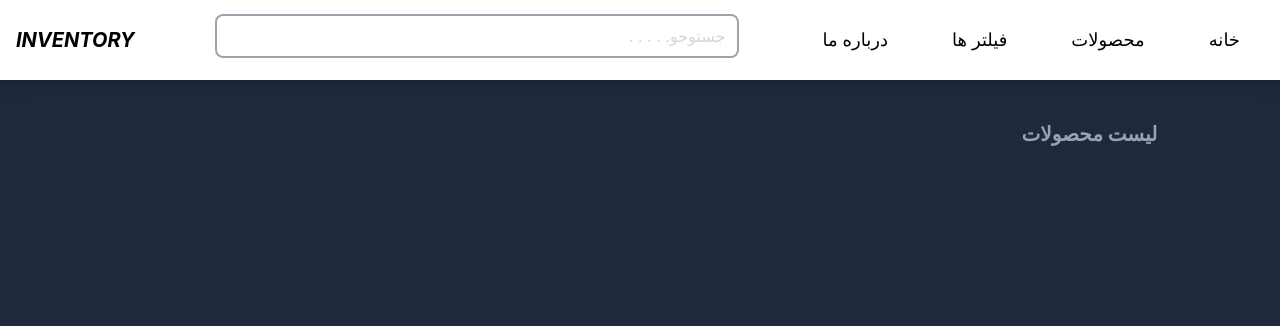
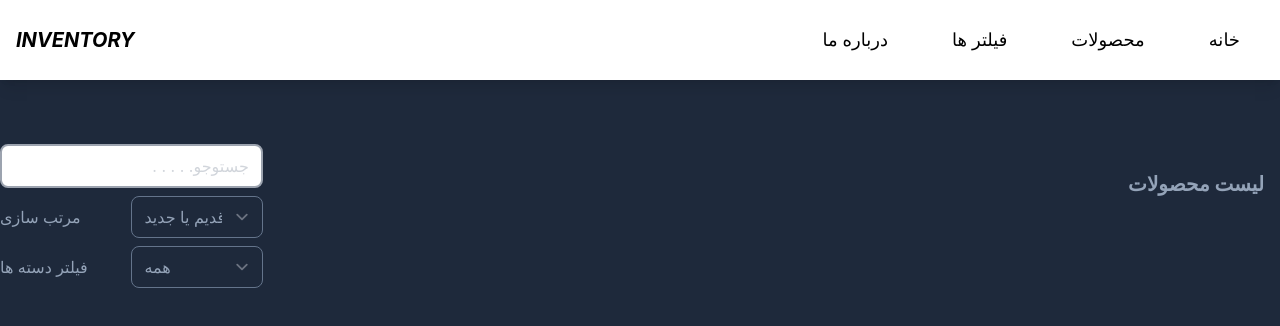
Before and after one commit to ZahraNejati79/inventory, a React (Create React App) app: page /products in a window 1280 px wide. Shown: the top 326 px of the page. Built offline with nearby package versions, Linux system fonts and the light colour scheme.

Commit message:
filter/search  in productPage

```diff
--- a/src/App.js
+++ b/src/App.js
@@ -3,21 +3,13 @@ import { BrowserRouter, Route, Routes } from "react-router-dom";
 import { ToastContainer } from "react-toastify";
 import "react-toastify/dist/ReactToastify.css";
 import "./App.css";
-import Filter from "./components/Filter";
-import ProductList from "./components/productList";
+
 import HomePage from "./components/pages/HemePage";
 import ProductsPage from "./components/pages/ProductsPage";
 import AboutusPage from "./components/pages/Aboutus";
-import Search from "./components/Search";
-import CategoryProvider, {
-  useCategories,
-  useCategoriesAction,
-} from "./Context/CategoryProvider";
+
 const App = () => {
-  // const [categories, setCategories] = useState([]);
-  const categories = useCategories();
-  const setCategories = useCategoriesAction();
-
+  const [categories, setCategories] = useState([]);
   const [productList, setProductList] = useState([]);
   const [filterProducts, setFilterProducts] = useState([]);
   const [selectedCategory, setSelectedCategory] = useState("");
@@ -34,10 +26,10 @@ const App = () => {
 
   useEffect(() => {
     const savedProducts = JSON.parse(localStorage.getItem("products")) || [];
-    // const savedCatogories =
-    //   JSON.parse(localStorage.getItem("categories")) || [];
+    const savedCatogories =
+      JSON.parse(localStorage.getItem("categories")) || [];
     setProductList(savedProducts);
-    // setCategories(savedCatogories);
+    setCategories(savedCatogories);
   }, []);
 
   useEffect(() => {
@@ -46,11 +38,11 @@ const App = () => {
     }
   }, [productList]);
 
-  // useEffect(() => {
-  //   if (categories.length) {
-  //     localStorage.setItem("categories", JSON.stringify(categories));
-  //   }
-  // }, [categories]);
+  useEffect(() => {
+    if (categories.length) {
+      localStorage.setItem("categories", JSON.stringify(categories));
+    }
+  }, [categories]);
 
   const searchHandler = (e) => {
     setSearch(e.target.value.trim().toLowerCase());
@@ -85,35 +77,35 @@ const App = () => {
   return (
     <>
       <BrowserRouter>
-        <CategoryProvider>
         <Routes>
           <Route
             path="/"
             element={
-                <CategoryProvider>
               <HomePage
-                    // setCategories={setCategories}
-                    // options={categories}
+                setCategories={setCategories}
+                options={categories}
                 setProductList={setProductList}
               />
-                </CategoryProvider>
             }
           />
           <Route
             path="/products"
             element={
-                <CategoryProvider>
               <ProductsPage
                 productList={filterProducts}
                 setProductList={setProductList}
-                    // categories={categories}
+                search={search}
+                sort={sort}
+                selectedCategory={selectedCategory}
+                onSearch={searchHandler}
+                onSort={sortHandler}
+                onCategoryFileter={onCategoryFileter}
+                categories={categories}
               />
-                </CategoryProvider>
             }
           />
           <Route path="/about" element={<AboutusPage />} />
         </Routes>
-        </CategoryProvider>
       </BrowserRouter>
       <ToastContainer />
 
--- a/src/Context/CategoryProvider.jsx
+++ /dev/null
@@ -1,34 +0,0 @@
-import { useContext, useEffect } from "react";
-import { useState } from "react";
-import { createContext } from "react";
-
-const CategoryContext = createContext();
-const CategoryContextDispatcher = createContext();
-
-const CategoryProvider = ({ children }) => {
-  const [categories, setCategories] = useState([]);
-  useEffect(() => {
-    const savedCatogories =
-      JSON.parse(localStorage.getItem("categories")) || [];
-    setCategories(savedCatogories);
-  }, []);
-
-  useEffect(() => {
-    if (categories.length) {
-      localStorage.setItem("categories", JSON.stringify(categories));
-    }
-  }, [categories]);
-
-  return (
-    <CategoryContext.Provider value={categories}>
-      <CategoryContextDispatcher.Provider value={setCategories}>
-        {children}
-      </CategoryContextDispatcher.Provider>
-    </CategoryContext.Provider>
-  );
-};
-
-export default CategoryProvider;
-
-export const useCategories = () => useContext(CategoryContext);
-export const useCategoriesAction = () => useContext(CategoryContextDispatcher);
--- a/src/components/Category.jsx
+++ b/src/components/Category.jsx
@@ -1,9 +1,8 @@
 import { useState } from "react";
 import { toast } from "react-toastify";
 import "react-toastify/dist/ReactToastify.css";
-import { useCategoriesAction } from "../Context/CategoryProvider";
-const Categorys = () => {
-  const setCategories = useCategoriesAction();
+
+const Categorys = ({ setCategories }) => {
   const [isShow, setIsShow] = useState(false);
   const [categoryFormData, setCategoryFormData] = useState({
     title: "",
--- a/src/components/Filter.jsx
+++ b/src/components/Filter.jsx
@@ -1,14 +1,24 @@
-import { useState } from "react";
-
 const Filter = ({
+  search,
+  searchHandler,
   sort,
   onCategoryFileter,
   selectedCategory,
   onSort,
+  onSearch,
   categories,
 }) => {
   return (
     <div className="flex-col justify-center py-6 rounded-lg pb-2 mt-2">
+      <div className="flex justify-between items-center w-full mb-2 ">
+        <input
+          onChange={onSearch}
+          className=" text-right w-full rounded-lg placeholder:text-gray-300  border-2 border-gray-400 focus:border-gray-600 focus:border-transparent focus:ring-0 hover:border-2 hover:border-gray-400"
+          type="text"
+          placeholder=". . . . .جستوجو"
+          value={search}
+        />
+      </div>
       <div className="flex justify-between items-center w-full mb-2">
         <div className="text-slate-400">مرتب سازی</div>
         <select
--- a/src/components/Navigation.jsx
+++ b/src/components/Navigation.jsx
@@ -7,11 +7,7 @@ const Navigation = () => {
         <div className="font-bold italic md:text-xl from-neutral-600 mr-20">
           INVENTORY
         </div>
-        <div className="flex items-center md:text-lg justify-between w-full ">
-          <div className="flex items-center justify-center  w-1/2">
-            <Search />
-            {/* search={search} onSearch={searchHandler} */}
-          </div>
+        <div className="flex items-center md:text-lg justify-between">
           <ul className="flex items-center gap-x-4 ">
             <li>
               <Link
--- a/src/components/Prosucts.jsx
+++ b/src/components/Prosucts.jsx
@@ -1,9 +1,8 @@
 import { useState } from "react";
 import { toast } from "react-toastify";
 import "react-toastify/dist/ReactToastify.css";
-import { useCategories } from "../Context/CategoryProvider";
-const Products = ({ setProductList }) => {
-  const options = useCategories();
+
+const Products = ({ setProductList, options }) => {
   const [productFormData, setProductFormData] = useState({
     title: "",
     quantity: 0,
--- a/src/components/Search.jsx
+++ b/src/components/Search.jsx
@@ -1,10 +1,6 @@
 import { useState } from "react";
 
-const Search = () => {
-  const [search, setSearch] = useState("");
-  const searchHandler = (e) => {
-    setSearch(e.target.value.trim().toLowerCase());
-  };
+const Search = ({ search, searchHandler }) => {
   return (
     <div className="flex justify-between items-center w-full mb-2 ">
       <input
--- a/src/components/pages/HemePage.jsx
+++ b/src/components/pages/HemePage.jsx
@@ -2,7 +2,7 @@ import Categorys from "../Category";
 import Layout from "../Layout/Layout";
 import Products from "../Prosucts";
 
-const HomePage = ({ setProductList }) => {
+const HomePage = ({ setProductList, option, setCategories }) => {
   return (
     <Layout>
       <div
@@ -10,8 +10,8 @@ const HomePage = ({ setProductList }) => {
         className="container flex items-center justify-center dark:bg-slate-800  "
       >
         <div className="container lg:grid lg:grid-cols-2 lg:grid-rows-3 lg:gap-4 max-w-xl md:max-w-6xl lg:max-w-7xl  p-4  ">
-          <Categorys />
-          <Products setProductList={setProductList} />
+          <Categorys setCategories={setCategories} />
+          <Products options={option} setProductList={setProductList} />
         </div>
       </div>
     </Layout>
--- a/src/components/pages/ProductsPage.jsx
+++ b/src/components/pages/ProductsPage.jsx
@@ -1,13 +1,35 @@
+import Filter from "../Filter";
 import Layout from "../Layout/Layout";
 import ProductList from "../productList";
 
-const ProductsPage = ({ productList, setProductList }) => {
+const ProductsPage = ({
+  productList,
+  setProductList,
+  search,
+  onSearch,
+  sort,
+  onCategoryFileter,
+  selectedCategory,
+  onSort,
+  categories,
+}) => {
   return (
     <Layout>
       <div className="flex items-center justify-center">
+        <Filter
+          search={search}
+          onSearch={onSearch}
+          sort={sort}
+          onCategoryFileter={onCategoryFileter}
+          selectedCategory={selectedCategory}
+          onSort={onSort}
+          categories={categories}
+        />
         <ProductList
           productList={productList}
           setProductList={setProductList}
+          search={search}
+          categories={categories}
         />
       </div>
     </Layout>
--- a/src/components/productList.jsx
+++ b/src/components/productList.jsx
@@ -1,8 +1,6 @@
 import { HiOutlineTrash } from "react-icons/hi";
-import { useCategories } from "../Context/CategoryProvider";
 
-const ProductList = ({ productList, setProductList }) => {
-  const categories = useCategories();
+const ProductList = ({ productList, setProductList, categories }) => {
   const deleteOneProductHandler = (id) => {
     const filteredProducts = productList.filter((product) => product.id !== id);
     setProductList(filteredProducts);
@@ -14,9 +12,11 @@ const ProductList = ({ productList, setProductList }) => {
 
   return (
     <div className="flex-col rounded-lg pb-2 mt-2 px-4 w-full lg:w-5/6">
-      <h2 className="text-slate-400  text-xl font-bold mb-10 text-right ">
-        لیست محصولات
-      </h2>
+      <div>
+        <h2 className="text-slate-400  text-xl font-bold mb-10 text-right ">
+          لیست محصولات
+        </h2>
+      </div>
       {productList.map((product) => {
         return (
           <div
```
Lines whose indentation alone changed are shown as unchanged.
